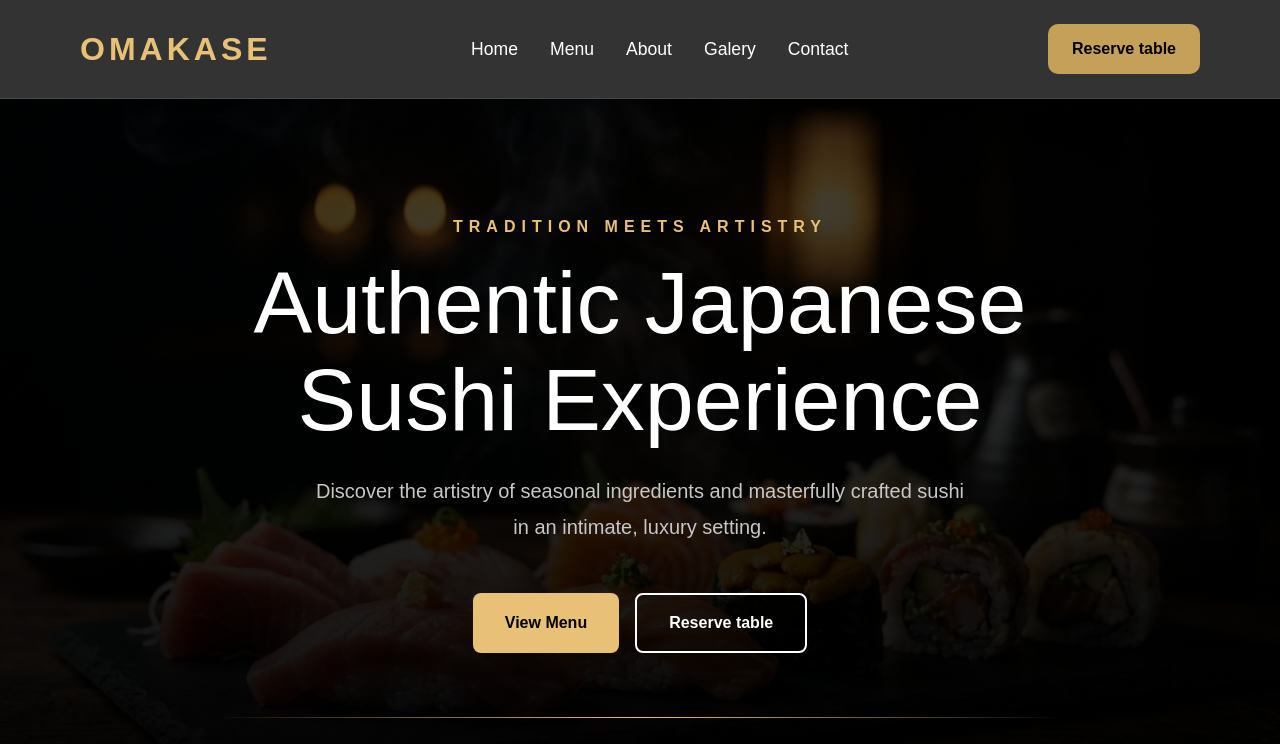
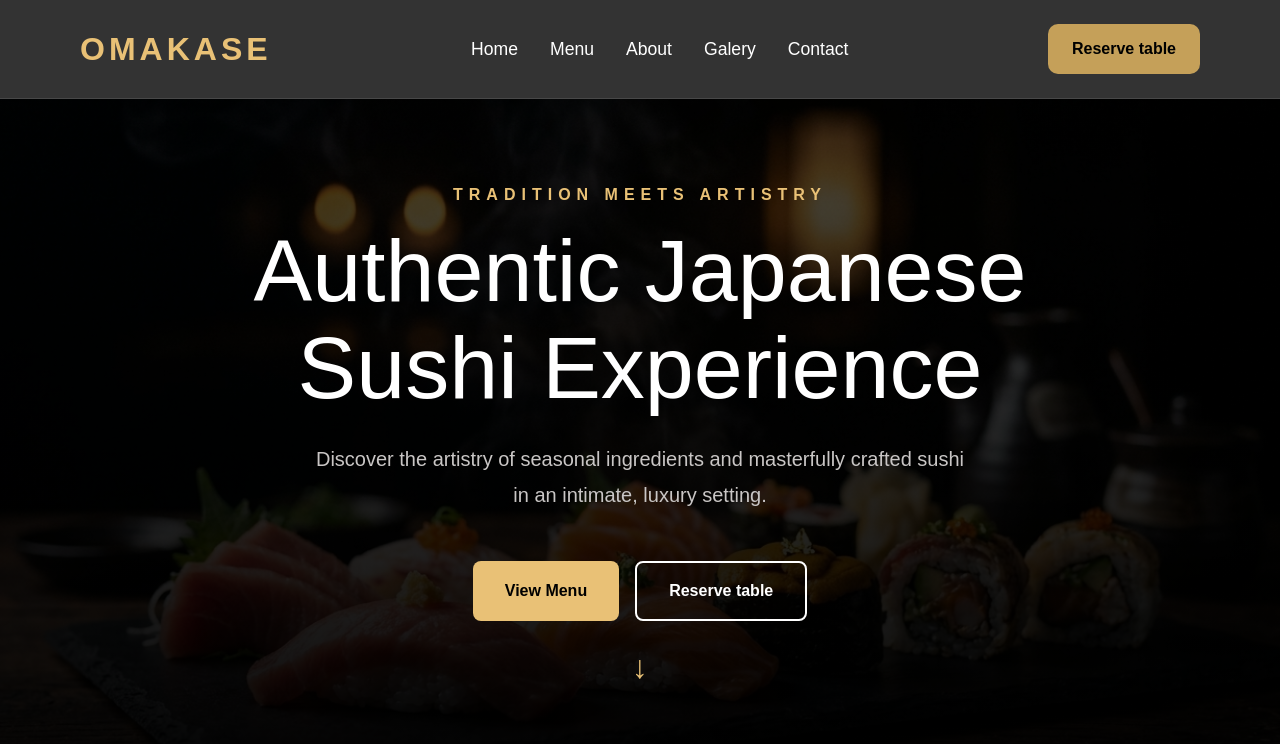
Before and after one commit to SCORP1ION/SushiPage, a Next.js app: page / in a window 1280 px wide. Shown: the top 744 px of the page. Built offline with nearby package versions, Linux system fonts and the light colour scheme.

Commit message:
Add arrows down animation

```diff
--- a/app/Section/Hero/page.module.css
+++ b/app/Section/Hero/page.module.css
@@ -99,3 +99,24 @@
         transparent
     );
 }
+
+.scrollIndicator{
+    padding-top: 1rem;
+    color: var(--yellow-gold);
+    font-size: 2rem;
+    animation: bounce 1.5s infinite;
+}
+
+
+@keyframes bounce{
+    0% {
+        transform: translateY(0);
+    }
+    50%{
+        transform: translateY(12px);
+    }
+
+    100%{
+        transform: translateY(0);
+    }
+}
--- a/app/Section/Hero/page.tsx
+++ b/app/Section/Hero/page.tsx
@@ -1,4 +1,4 @@
-import styles from "./page.module.css"
+import styles from "./page.module.css";
 
 export default function Hero() {
   return (
@@ -6,23 +6,19 @@ export default function Hero() {
       <section className={styles.heroContainer}>
         <div className={styles.overLay}>
           <div className={styles.container}>
-                        <h3 className={styles.tradition}>
-                            TRADITION MEETS ARTISTRY
-                        </h3>
+            <h3 className={styles.tradition}>TRADITION MEETS ARTISTRY</h3>
             <h1 className={styles.authentic}>
               Authentic Japanese Sushi Experience
             </h1>
             <p className={styles.littleDescription}>
-                            Discover the artistry of seasonal ingredients and masterfully crafted sushi in an intimate, luxury setting.
+              Discover the artistry of seasonal ingredients and masterfully
+              crafted sushi in an intimate, luxury setting.
             </p>
             <div className={styles.buttons}>
-                            <button className={styles.primaryButton}>
-                                View Menu
-                            </button>
-                            <button className={styles.secondaryButton}>
-                                Reserve table
-                            </button>
+              <button className={styles.primaryButton}>View Menu</button>
+              <button className={styles.secondaryButton}>Reserve table</button>
             </div>
+            <div className={styles.scrollIndicator}>↓</div>
             <div className={styles.separator}></div>
           </div>
         </div>
```
Lines whose indentation alone changed are shown as unchanged.
